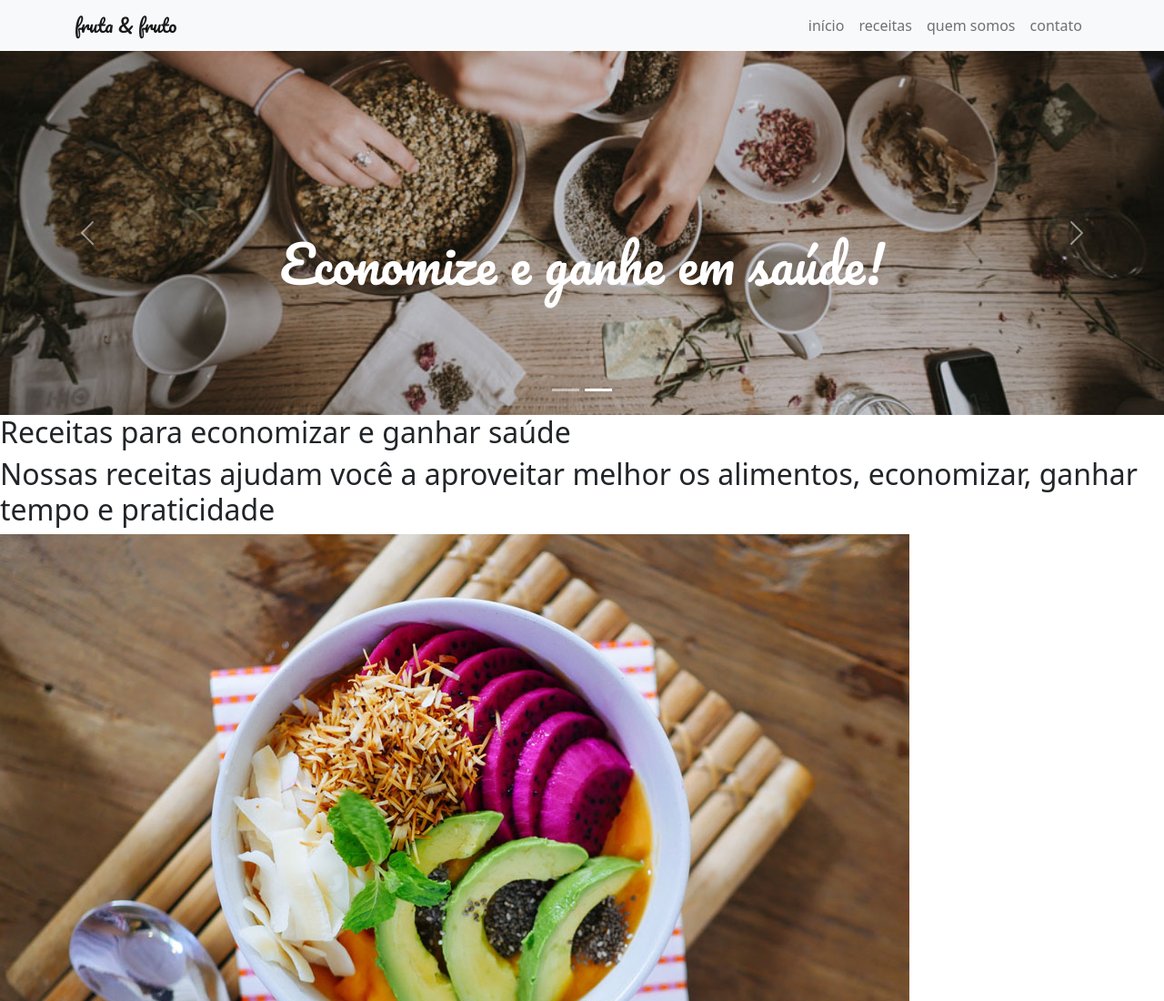
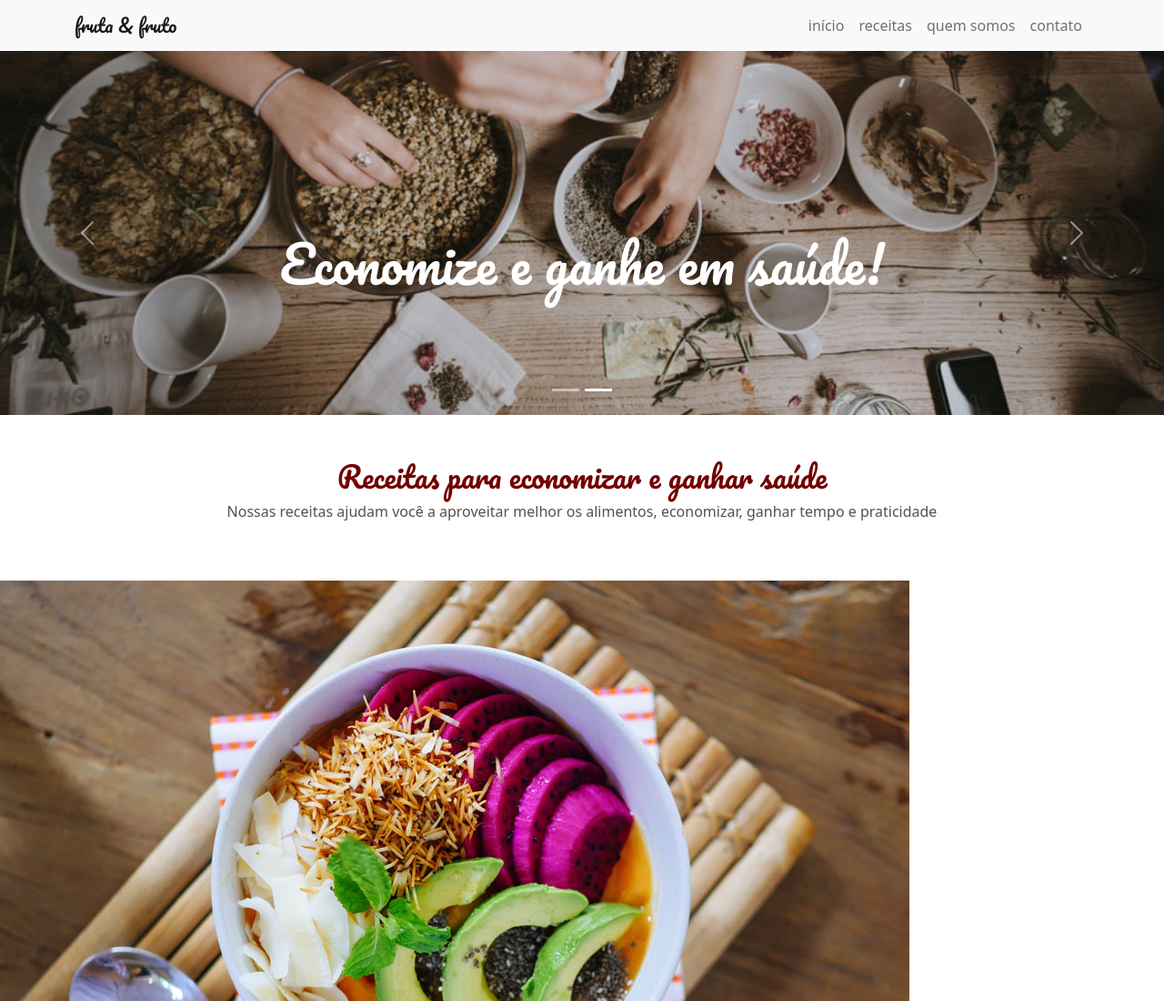
Before and after one commit to Flavio001/ProjetoBootstrap, a plain HTML site: page index.html in a window 1280 px wide. Shown: the top 1100 px of the page at 91% size. Drawn offline with nearby package versions, Linux system fonts and the light colour scheme.

Commit message:
Adição de titulo principal e subtitulo na LP

```diff
--- a/index.html
+++ b/index.html
@@ -65,8 +65,8 @@
   </div>
 
 
-  <h2>Receitas para economizar e ganhar saúde</h2>
-  <h2>Nossas receitas ajudam você a aproveitar melhor os alimentos, economizar, ganhar tempo e praticidade</h2>
+  <h2 class="text-center h2-titulo pt-5">Receitas para economizar e ganhar saúde</h2>
+  <p class="text-center p-titulo pb-5"> Nossas receitas ajudam você a aproveitar melhor os alimentos, economizar, ganhar tempo e praticidade</p>
 
   <img src="src/img/receita-abacate.jpg" alt="tigela com salada de abacate, vista superior">
   <h3>Tigela de abacate</h3>
--- a/src/style.css
+++ b/src/style.css
@@ -1,8 +1,16 @@
-.nav-titulo {
+.nav-titulo{
     font-family: 'Pacifico', cursive;
 }
 .carrossel-titulo{
     font-family: 'Pacifico', cursive;
+}
+.h2-titulo{
+    font-family: 'Pacifico', cursive;
+    color: #720000;
+}
+
+.p-titulo{
+    color: rgb(88, 80, 80);
 }
 .img-carrossel{
  object-fit: cover;
```
